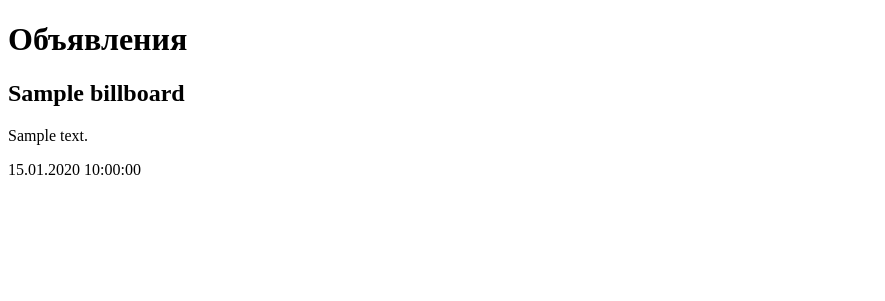
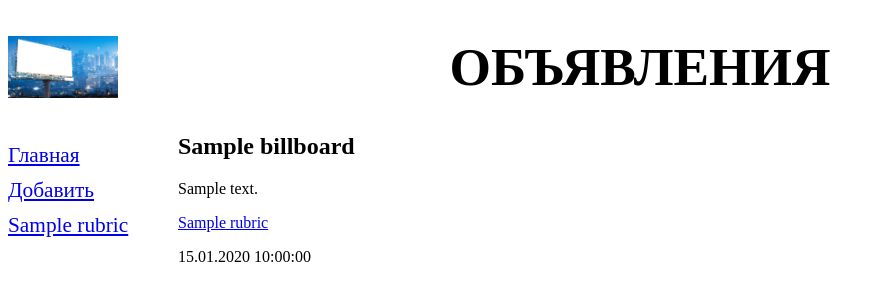
Before and after one commit to mike090/billboard-project, a Django app: page /bboard/ in a window 1280 px wide. Shown: the top 301 px of the page, without its empty margins (0-885 px from the left). Run offline with Django 3.2, Linux system fonts and the light colour scheme; tables that the repository leaves empty hold one stand-in row (values such as "Sample post").

Commit message:
модель Rubric, связи между моделями, форма редактирования BillBoard, basic.html layout, static files

```diff
--- a/bboard/admin.py
+++ b/bboard/admin.py
@@ -1,13 +1,14 @@
 from django.contrib import admin
-from .models import BillBoard
+from .models import BillBoard, Rubric
 
 # Register your models here.
 
 class BillBoardAdmin(admin.ModelAdmin):
-	list_display = ('title', 'content', 'price', 'published')
+	list_display = ('title', 'content', 'price', 'published', 'rubric')
 	list_display_links = ('title',)
 	search_fields=('title','content')
 
 
 
 admin.site.register(BillBoard, BillBoardAdmin)
+admin.site.register(Rubric)
--- a/bboard/models.py
+++ b/bboard/models.py
@@ -7,8 +7,20 @@ class BillBoard(models.Model):
 	content = models.TextField(null=True, blank=True, verbose_name='Описание')
 	price = models.FloatField(null=True, blank=True, verbose_name='Цена')
 	published = models.DateTimeField(auto_now_add=True, db_index=True, verbose_name='Опубликовано')
+	rubric = models.ForeignKey('Rubric', null=True, on_delete=models.PROTECT, verbose_name='Рубрика')
 
 	class Meta:
 		verbose_name = 'Объявление'
 		verbose_name_plural = 'Объявления'
 		ordering = ['-published']
+
+class Rubric(models.Model):
+	name = models.CharField(max_length=20, db_index=True, verbose_name='Название')
+
+	def __str__(self):
+		return self.name
+
+	class Meta:
+		verbose_name = 'Рубрика'
+		verbose_name_plural = 'Рубрики'
+		ordering = ['name']
--- /dev/null
+++ b/bboard/static/bboard/style.css
@@ -0,0 +1,18 @@
+header h1 {
+	font-size: 40pt;
+	text-transform: uppercase;
+	text-align: center;
+	background: url("bg.png") left / auto 100% no-repeat;
+}
+nav {
+	font-size: 16pt;
+	width: 150px;
+	float: left;
+}
+nav a {
+	display: block;
+	margin: 10px 0px;
+}
+section {
+	margin-left: 170px;
+}
--- a/bboard/templates/bboard/index.html
+++ b/bboard/templates/bboard/index.html
@@ -1,17 +1,12 @@
-<!DOCTYPE html>
-<html>
-<head>
-	<meta http-equiv="Content-Type" content="text/html; charset=utf-8">
-	<title>Главная - Доска объявлений</title>
-</head>
-<body>
-	<h1>Объявления</h1>
+{% extends "layout/basic.html" %}
+
+{% block content %}
 	{% for bb in bbs %}
-		<div>
+		<div class="b">
 			<h2>{{  bb.title }}</h2>
 			<p>{{ bb.content }}</p>
+			<p><a href="{% url 'by_rubric' bb.rubric.id %}">{{ bb.rubric }}</a></p>
 			<p>{{ bb.published|date:"d.m.Y H:i:s" }}</p>
 		</div>
 	{% endfor %}
-</body>
-</html>
+{% endblock %}
--- /dev/null
+++ b/bboard/templates/layout/basic.html
@@ -0,0 +1,25 @@
+{% load static %}
+<!DOCTYPE html>
+<html>
+<head>
+	<meta http-equiv="Content-Type" content="text/html; charset=utf-8">
+	<title>{% block title %}Главная{% endblock %} - Доска объявлений</title>
+	<link rel="stylesheet" type="text/css" href="{% static 'bboard/style.css' %}">
+</head>
+<body>
+	<header>
+		<h1>Объявления</h1>
+	</header>
+	<nav>
+		<a href="{% url 'index' %}">Главная</a>
+		<a href="{% url 'add' %}">Добавить</a>
+		{% for rubric in rubrics %}
+			<a href="{% url 'by_rubric' rubric.pk %}">{{ rubric.name }}</a>
+		{% endfor %}
+	</nav>
+	<section>
+		{% block content %}
+		{% endblock %}
+	</section>
+</body>
+</html>
--- a/bboard/urls.py
+++ b/bboard/urls.py
@@ -1,6 +1,8 @@
 from django.urls import path
-from .views import index
+from .views import index, by_rubric, BillBoardCreateView
 
 urlpatterns = [
-	path('', index),
+	path('add/', BillBoardCreateView.as_view(), name='add'),
+	path('<int:rubric_id>/',by_rubric, name='by_rubric'),
+	path('', index, name='index'),
 ]
--- a/bboard/views.py
+++ b/bboard/views.py
@@ -1,13 +1,34 @@
 from django.shortcuts import render
 from django.http import HttpResponse
 from django.template import loader
+from django.views.generic.edit import CreateView
+from django.urls import reverse_lazy
 
-from .models import BillBoard
+from .models import BillBoard, Rubric
+from .forms import BillBoardForm
 
 # Create your views here.
 
 def index(request):
 	template = loader.get_template('bboard/index.html')
 	bbs = BillBoard.objects.all()
-	context = {'bbs': bbs}
+	rubrics = Rubric.objects.all()
+	context = {'bbs': bbs, 'rubrics': rubrics}
 	return HttpResponse(template.render(context, request))
+
+def by_rubric(request, rubric_id):
+	current_rubric = Rubric.objects.get(pk=rubric_id)
+	rubrics = Rubric.objects.all()
+	bbs = BillBoard.objects.filter(rubric=rubric_id)
+	context = {'bbs': bbs, 'rubrics': rubrics, 'current_rubric': current_rubric}
+	return render(request, 'bboard/by_rubric.html', context)
+
+class BillBoardCreateView(CreateView):
+	template_name = 'bboard/create.html'
+	form_class = BillBoardForm
+	success_url = reverse_lazy('index')
+
+	def get_context_data(self, **kwargs):
+		context = super().get_context_data(**kwargs)
+		context['rubrics'] = Rubric.objects.all()
+		return context
```
Also changed, not shown: bboard/forms.py (added, +8 -0 lines), bboard/templates/bboard/by_rubric.html (added, +16 -0 lines), bboard/templates/bboard/create.html (added, +12 -0 lines), bboard/migrations/0002_auto_20191110_0444.py (added), bboard/static/bboard/bg.png (added).
